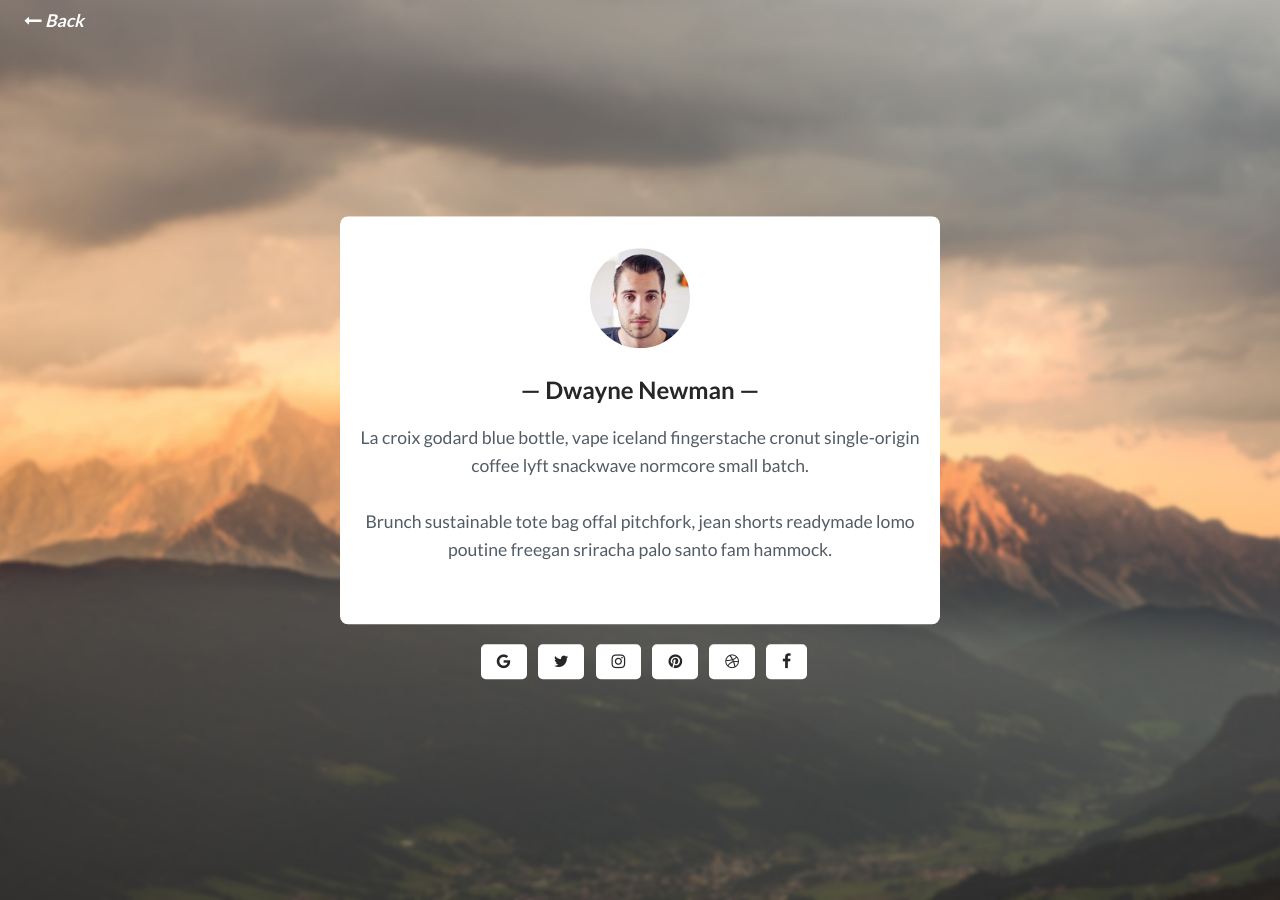
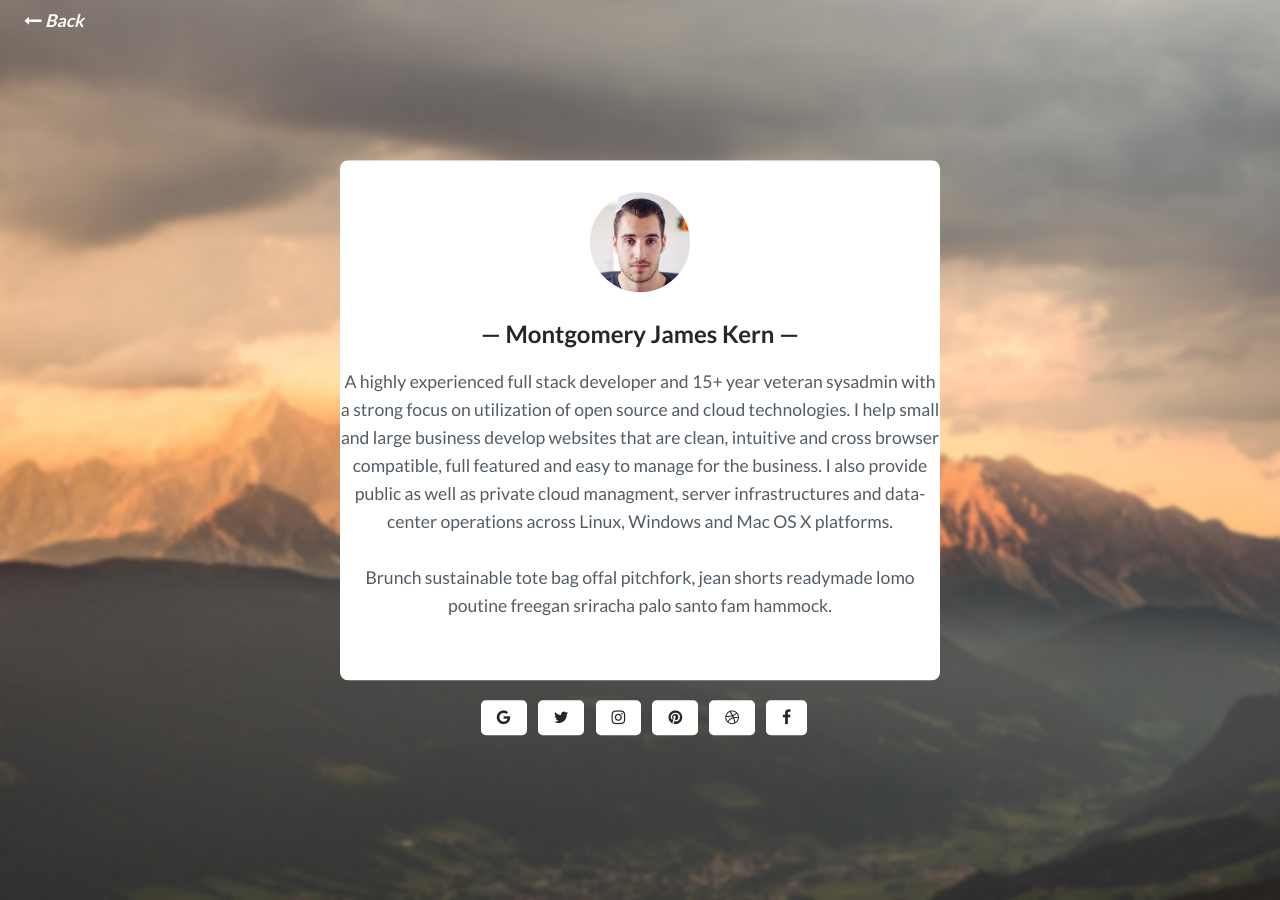
Before and after one commit to montgomerykern/montgomerykern.github.io, a Jekyll site: the page built from _pages/about.html, in a window 1280 px wide. Built offline with Jekyll 4.4.1, drawn with Linux system fonts in a browser that asks for light colours.

Commit message:
Update _config.yml

```diff
--- a/_config.yml
+++ b/_config.yml
@@ -1,5 +1,5 @@
-logo:  NetCraft Industries
-title: Crafting the Net Since 2000
+logo:  Montgomery Kern
+title: Technology Consultant
 description: > # this means to ignore newlines until "baseurl:"
   Write an awesome description for your new site here. You can edit this
   line in _config.yml. It will appear in your document head meta (for
@@ -15,8 +15,8 @@
 
 # Author settings
 author-pic: face.jpg # your photo
-author-name: # your name
-about-author: # about author
+author-name:  Montgomery James Kern
+about-author: A highly experienced full stack developer and 15+ year veteran sysadmin with a strong focus on utilization of open source and cloud technologies. I help small and large business develop websites that are clean, intuitive and cross browser compatible, full featured and easy to manage for the business. I also provide public as well as private cloud managment,  server infrastructures and data-center operations across Linux, Windows and Mac OS X platforms.
 email: your-email@domain.com # your email
 phone: (496)-169-6557 # your pnone number
 website: https://dwayne.example.com # you website
```
